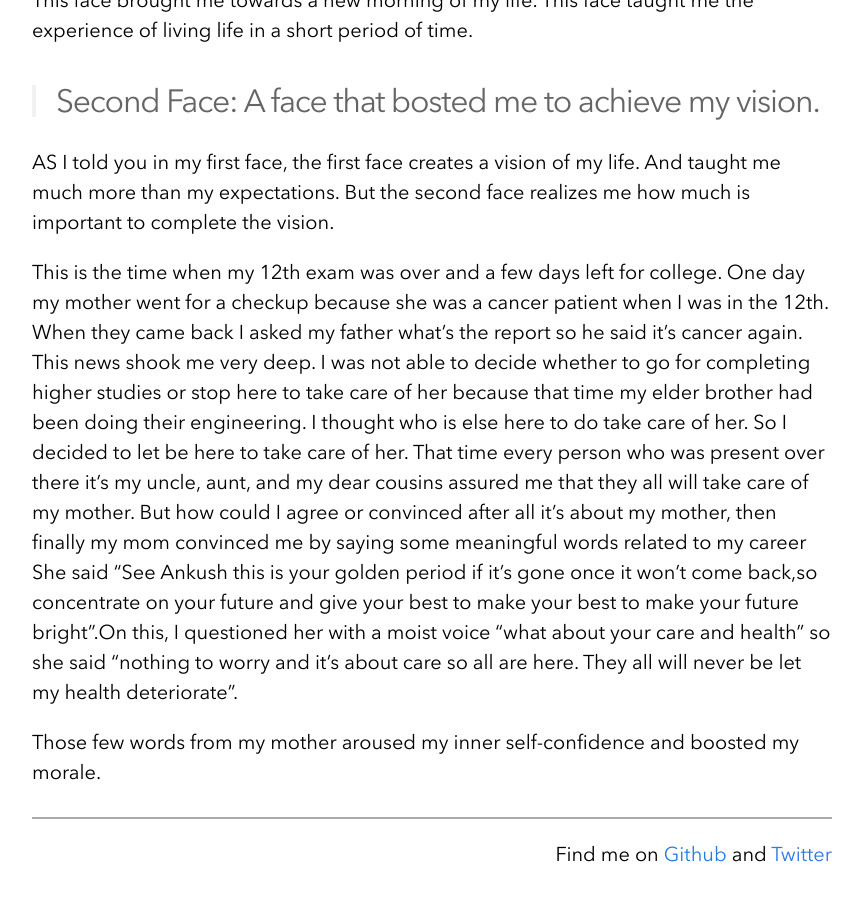
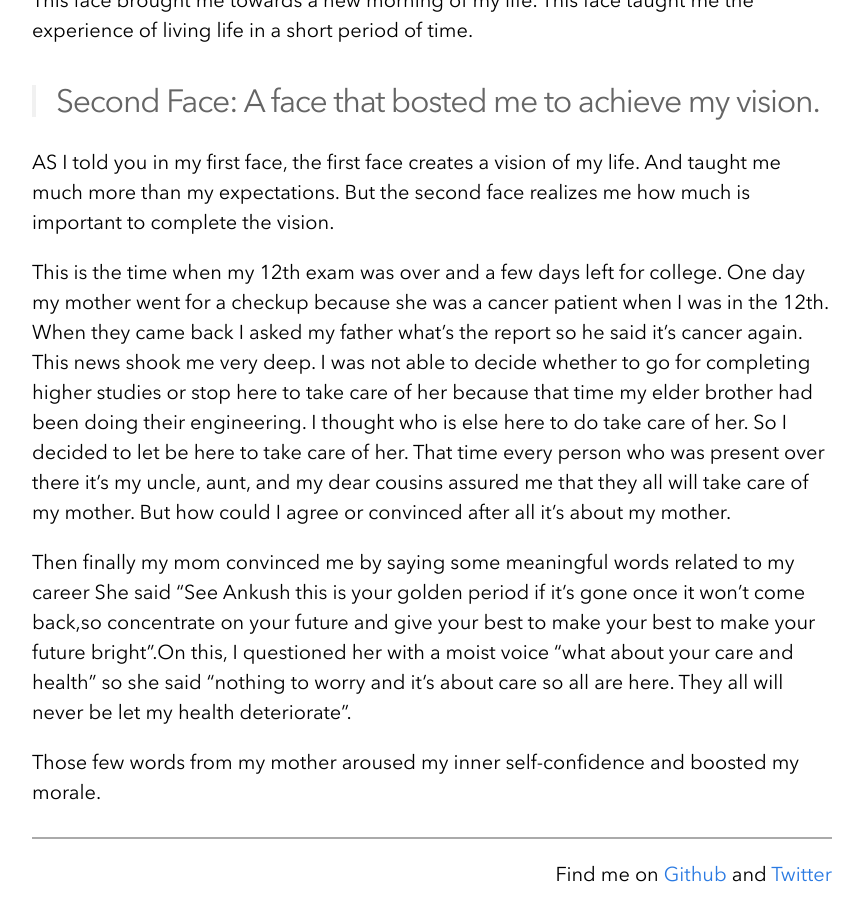
Before and after one commit to 49ku5h/MY-WEBSITE, a Jekyll site: the page built from _posts/2020-01-15-Faces OF My Life.md, in a window 1280 px wide and 900 px high, scrolled down 1677 px. Shown: the whole window, without its empty margins (208-1071 px from the left). Built offline with Jekyll 4.4.1, drawn with Linux system fonts in a browser that asks for light colours; nearby versions of some CDN libraries; comment, search, counter and statistics services are not loaded.

```diff
--- a/_posts/2020-01-15-Faces OF My Life.md
+++ b/_posts/2020-01-15-Faces OF My Life.md
@@ -41,7 +41,9 @@ This face taught me the experience of living life in a short period of time.
 AS I told you in my first face, the first face creates a vision of my life. And taught me much more than my expectations. But the second face realizes me how much is important to complete the vision.
 
 This is the time when my 12th exam was over and a few days left for college. One day my mother went for a checkup because she was a cancer patient when I was in the 12th.
-When they came back I asked my father what's the report so he said it's cancer again. This news shook me very deep. I was not able to decide whether to go for completing higher studies or stop here to take care of her because that time my elder brother had been doing their engineering. I thought who is else here to do take care of her. So I decided to let be here to take care of her. That time every person who was present over there it's my uncle, aunt, and my dear cousins assured me that they all will take care of my mother. But how could I agree or convinced after all it's about my mother, then finally my mom convinced me by saying some meaningful words
+When they came back I asked my father what's the report so he said it's cancer again. This news shook me very deep. I was not able to decide whether to go for completing higher studies or stop here to take care of her because that time my elder brother had been doing their engineering. I thought who is else here to do take care of her. So I decided to let be here to take care of her. That time every person who was present over there it's my uncle, aunt, and my dear cousins assured me that they all will take care of my mother. But how could I agree or convinced after all it's about my mother.
+
+Then finally my mom convinced me by saying some meaningful words
 related to my career She said "See Ankush this is your golden period if it's gone once it won't come back,so concentrate on your future and give your best to make your best to make your future bright".On this, I questioned her with a moist voice
 "what about your care and health" so she said "nothing to worry and it's about care so all are here. They all will never be let my health deteriorate".
 
```
